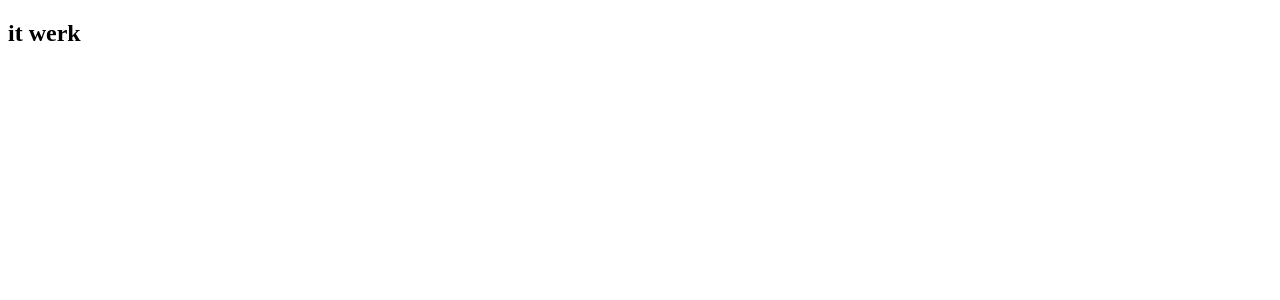
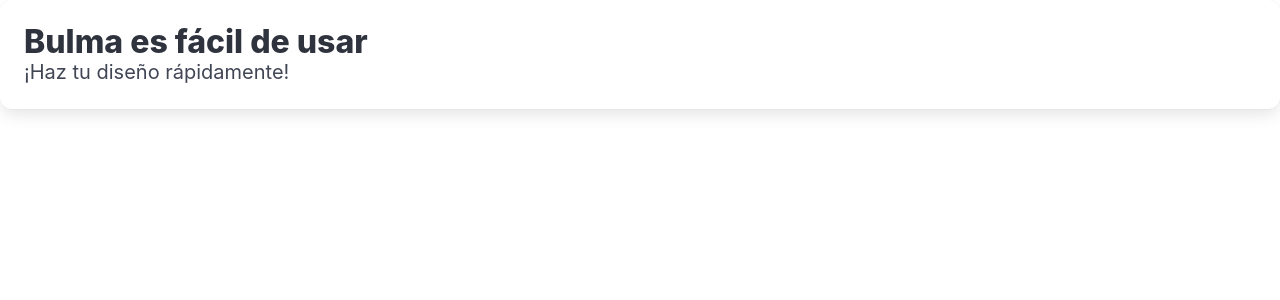
Before and after one commit to PonFET/segrep, an Angular app: page / in a window 1280 px wide. Shown: the top 300 px of the page. Built offline with nearby package versions, Linux system fonts and the light colour scheme.

Commit message:
Bulma CSS addition
Yeah we using this

```diff
--- a/angular.json
+++ b/angular.json
@@ -51,7 +51,8 @@
               "src/assets"
             ],
             "styles": [
-              "src/styles.css"
+              "src/styles.css",
+              "node_modules/bulma/css/bulma.min.css"
             ],
             "scripts": []
           },
--- a/package.json
+++ b/package.json
@@ -18,6 +18,7 @@
     "@angular/platform-browser": "^16.2.0",
     "@angular/platform-browser-dynamic": "^16.2.0",
     "@angular/router": "^16.2.0",
+    "bulma": "^1.0.2",
     "rxjs": "~7.8.0",
     "tslib": "^2.3.0",
     "zone.js": "~0.13.0"
--- /dev/null
+++ b/src/app/app.component.html
@@ -0,0 +1,6 @@
+<div class="card">
+    <div class="card-content">
+      <p class="title">Bulma es fácil de usar</p>
+      <p class="subtitle">¡Haz tu diseño rápidamente!</p>
+
+  </div>
--- a/src/app/app.component.ts
+++ b/src/app/app.component.ts
@@ -2,10 +2,8 @@
 
 @Component({
   selector: 'app-root',
-  template: `
-    <h2>it werk</h2>
-  `,
-  styleUrls: ['./app.component.css']
+  templateUrl: './app.component.html',
+  styles: [],
 })
 export class AppComponent {
   title = 'segrep';
--- a/src/styles.css
+++ b/src/styles.css
@@ -1 +1,7 @@
-/* You can add global styles to this file, and also import other style files */
+@import "~bulma/css/bulma.min.css";
+
+@media (prefers-color-scheme: dark) {
+    :root {
+
+    }
+}
```
Also changed, not shown: 1 other file (tests, documents, lock files or other folders).
